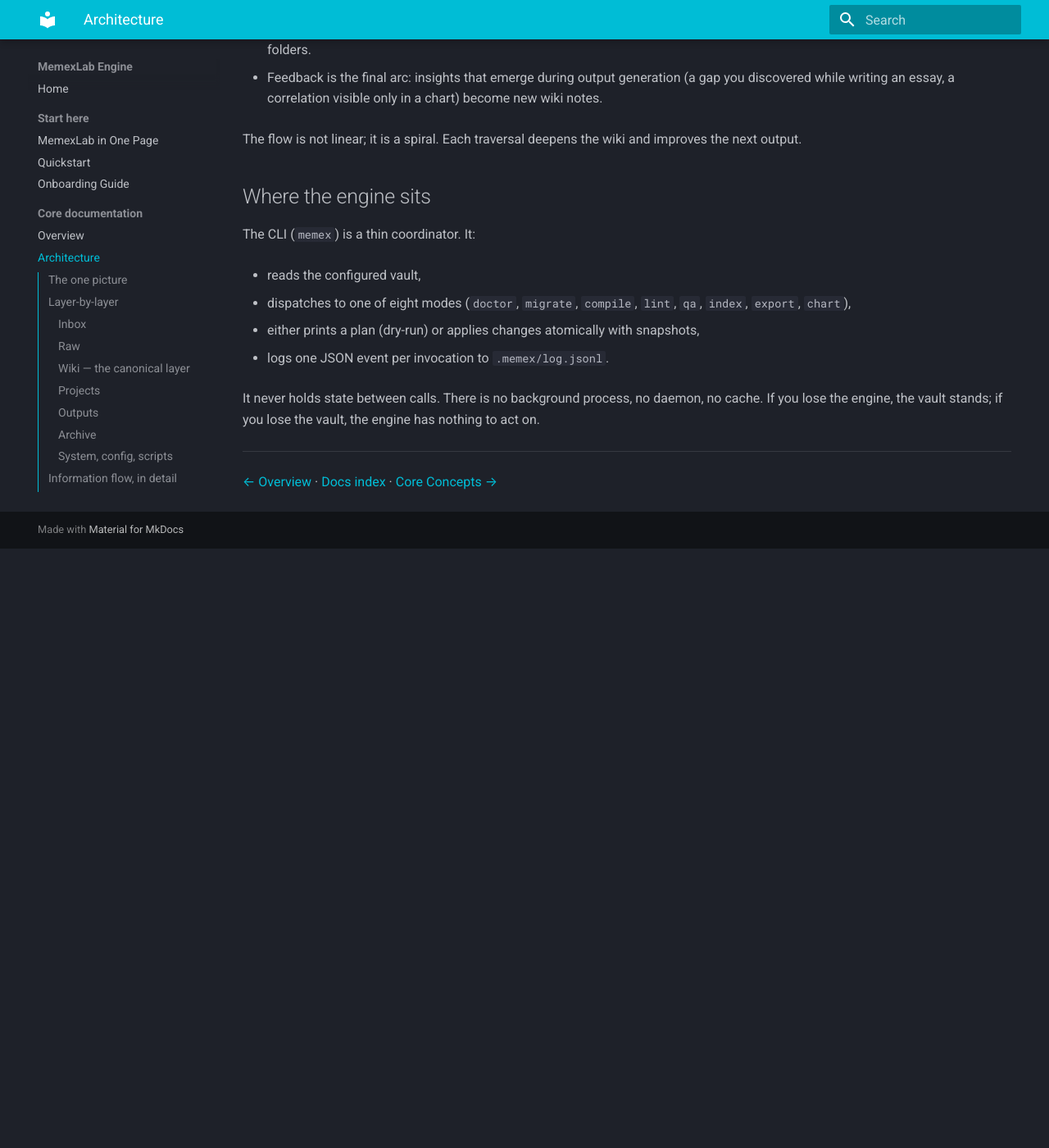
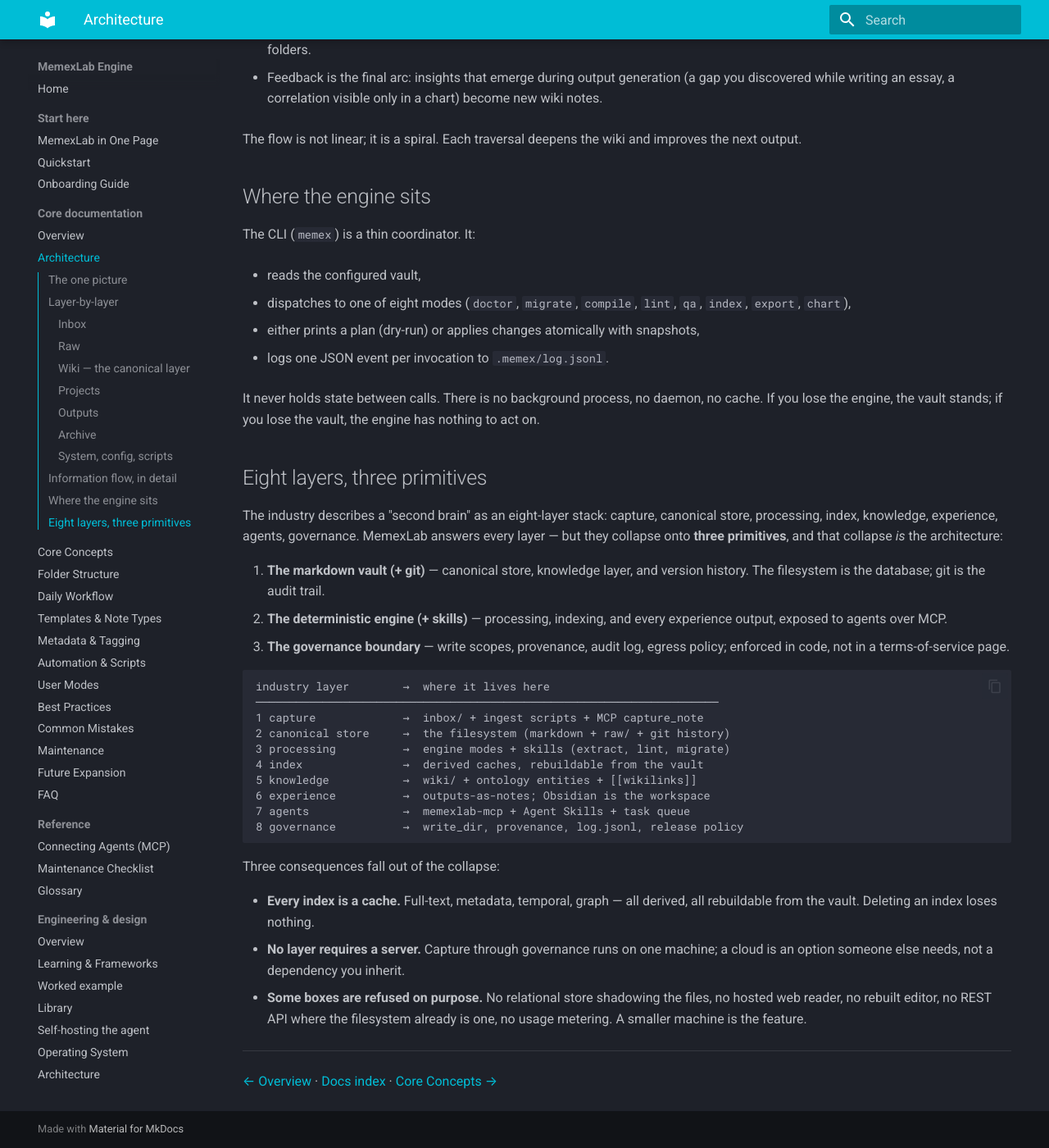
Before and after one commit to btekmen/memexlab-engine, an MkDocs documentation site: the page built from docs/02-architecture.md, in a window 1280 px wide and 1400 px high, scrolled down 3367 px. Shown: the whole window at 82% size. Built offline with MkDocs 1.6.1 and Material for MkDocs 9.7.7, drawn with Linux system fonts in a browser that asks for light colours; before the commit the page ends 4036 px from its top, so only the background shows below that.

Commit message:
docs: add 'eight layers, three primitives' mapping to architecture
Maps the industry's eight-layer second-brain stack onto the three
primitives (vault+git, deterministic engine, governance boundary) with
the consequences: every index is a cache, no layer requires a server,
refused boxes are deliberate. OSS-safe framing, no competitor names.

Co-Authored-By: Claude Fable 5 <noreply@anthropic.com>

````diff
--- a/docs/02-architecture.md
+++ b/docs/02-architecture.md
@@ -139,6 +139,43 @@ The CLI (`memex`) is a thin coordinator. It:
 
 It never holds state between calls. There is no background process, no daemon, no cache. If you lose the engine, the vault stands; if you lose the vault, the engine has nothing to act on.
 
+## Eight layers, three primitives
+
+The industry describes a "second brain" as an eight-layer stack: capture, canonical
+store, processing, index, knowledge, experience, agents, governance. MemexLab
+answers every layer — but they collapse onto **three primitives**, and that
+collapse *is* the architecture:
+
+1. **The markdown vault (+ git)** — canonical store, knowledge layer, and version
+   history. The filesystem is the database; git is the audit trail.
+2. **The deterministic engine (+ skills)** — processing, indexing, and every
+   experience output, exposed to agents over MCP.
+3. **The governance boundary** — write scopes, provenance, audit log, egress
+   policy; enforced in code, not in a terms-of-service page.
+
+```
+industry layer        →  where it lives here
+─────────────────────────────────────────────────────────────────────
+1 capture             →  inbox/ + ingest scripts + MCP capture_note
+2 canonical store     →  the filesystem (markdown + raw/ + git history)
+3 processing          →  engine modes + skills (extract, lint, migrate)
+4 index               →  derived caches, rebuildable from the vault
+5 knowledge           →  wiki/ + ontology entities + [[wikilinks]]
+6 experience          →  outputs-as-notes; Obsidian is the workspace
+7 agents              →  memexlab-mcp + Agent Skills + task queue
+8 governance          →  write_dir, provenance, log.jsonl, release policy
+```
+
+Three consequences fall out of the collapse:
+
+- **Every index is a cache.** Full-text, metadata, temporal, graph — all derived,
+  all rebuildable from the vault. Deleting an index loses nothing.
+- **No layer requires a server.** Capture through governance runs on one machine;
+  a cloud is an option someone else needs, not a dependency you inherit.
+- **Some boxes are refused on purpose.** No relational store shadowing the files,
+  no hosted web reader, no rebuilt editor, no REST API where the filesystem
+  already is one, no usage metering. A smaller machine is the feature.
+
 ---
 
 [← Overview](01-overview.md) · [Docs index](README.md) · [Core Concepts →](03-core-concepts.md)
````
